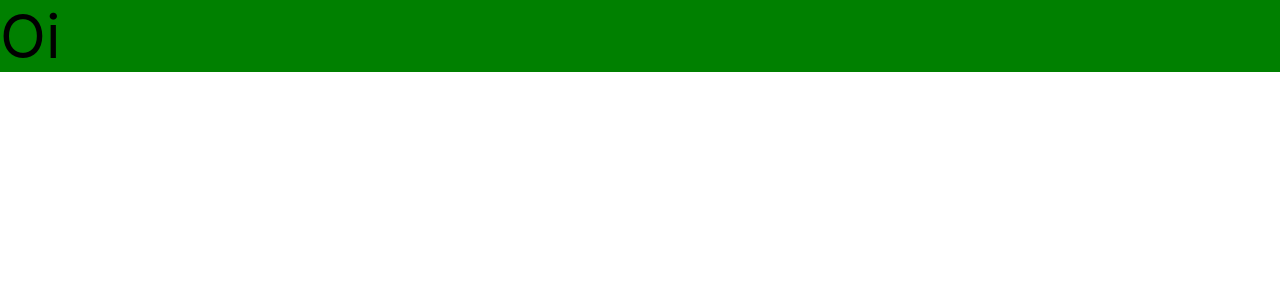
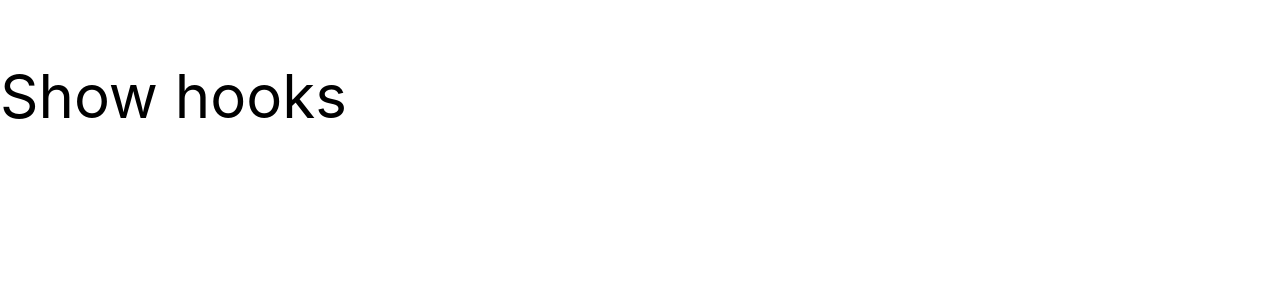
Before and after one commit to marcionavarro/curso-reactjs-e-nextjs, a React (Create React App) app in the folder secao4/: page / in a window 1280 px wide. Shown: the top 300 px of the page. Built offline with nearby package versions, Linux system fonts and the light colour scheme.

Commit message:
Seção 4 - Ordem de execução dos Hooks

```diff
--- a/secao4/src/templates/App/Home/index.jsx
+++ b/secao4/src/templates/App/Home/index.jsx
@@ -1,48 +1,87 @@
-import { useDebugValue, useEffect, useState } from 'react';
+import { useEffect, useLayoutEffect, useRef, useState } from 'react';
 
-const useMediaQuery = (queryValue, initialValue = false) => {
-  const [match, setMatch] = useState(initialValue);
+export const ReactHooks = () => {
+  console.log('%cCHILD RENDER STARTING...', 'color: green');
 
-  useDebugValue(`Query: ${queryValue}`, (name) => {
-    return name + ' modificado';
+  // Lazy Initializer #1
+  const [state1, setState1] = useState(() => {
+    const state = new Date().toLocaleDateString();
+    console.log(
+      '%cState Lazy initializer - (useState + InitialValue) = ' + state,
+      'color: green',
+    );
+    return state;
+  });
+  const renders = useRef(0);
+
+  useEffect(() => {
+    console.log('%cuseEffect (UPDATE state1) ' + state1, 'color: #dbc70f');
+  }, [state1]);
+
+  useEffect(() => {
+    console.log('%cuseEffect -> No Dependencies', 'color: #dbc70f');
+    renders.current += 1;
+
+    return () => {
+      console.log('%cuseEffect (Cleanup) -> No Dependencies', 'color: #dbc70f');
+    };
   });
 
   useEffect(() => {
-    let isMounted = true;
-    const matchMedia = window.matchMedia(queryValue);
-
-    const handleChange = () => {
-      if (!isMounted) return;
-      setMatch(Boolean(matchMedia.matches));
-    };
-
-    matchMedia.addEventListener('change', handleChange);
-    setMatch(!!matchMedia.matches);
+    const listener = () => console.log('Listener...');
+    console.log('%cuseEffect -> Empty dependencies', 'color: #dbc70f');
 
     return () => {
-      isMounted = false;
-      matchMedia.removeEventListener('change', handleChange);
+      console.log(
+        '%cuseEffect (Cleanup) -> Empty dependencies',
+        'color: #dbc70f',
+      );
     };
-  }, [queryValue]);
+  }, []);
 
-  return match;
+  useLayoutEffect(() => {
+    console.log('%cuseLayoutEffect', 'color: #e61a4d');
+
+    return () => {
+      console.log('%cuseLayoutEffect (Cleanup)', 'color: #e61a4d');
+    };
+  });
+
+  console.log(
+    '%cCHILD RENDER ' + renders.current + ' ENDING...',
+    'color: green',
+  );
+  return (
+    <div
+      onClick={() => setState1(new Date().toLocaleString('pt-br'))}
+      style={{ fontSize: '60px' }}
+    >
+      State: {state1}
+    </div>
+  );
 };
 
 export const Home = () => {
-  const huge = useMediaQuery('(min-width: 980px)');
-  const big = useMediaQuery('(max-width: 979px) and (min-width: 768px)');
-  const medium = useMediaQuery('(max-width: 767px) and (min-width: 321px)');
-  const small = useMediaQuery('(max-width: 321px)');
+  const renders = useRef(0);
 
-  const background = huge
-    ? 'green'
-    : big
-      ? 'red'
-      : medium
-        ? 'yellow'
-        : small
-          ? 'purple'
-          : null;
+  useEffect(() => {
+    renders.current += 1;
+  });
 
-  return <div style={{ fontSize: '60px', background }}>Oi</div>;
+  console.log(`%cPARENT RENDER ${renders.current} STARTING...`, 'color: green');
+  const [show, setShow] = useState(false);
+  console.log(
+    '%cState Initializer - (useState + InitialValue) = ' + show,
+    'color: green',
+  );
+  console.log(`%cPARENT RENDER ${renders.current} ENDING...`, 'color: green');
+
+  return (
+    <div>
+      <p style={{ fontSize: '60px' }} onClick={() => setShow((s) => !s)}>
+        Show hooks
+      </p>
+      {show && <ReactHooks />}
+    </div>
+  );
 };
```
Also changed, not shown: secao4/src/templates/App/Home/hook-flow.png (added).
